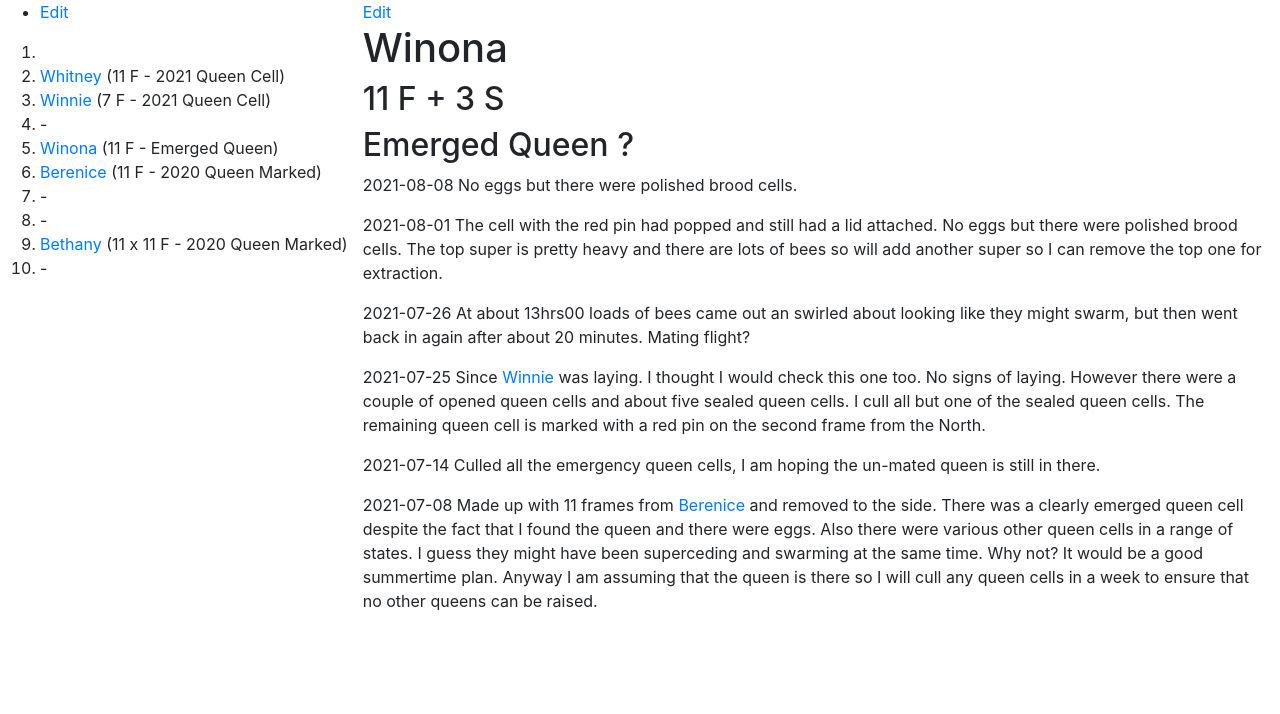
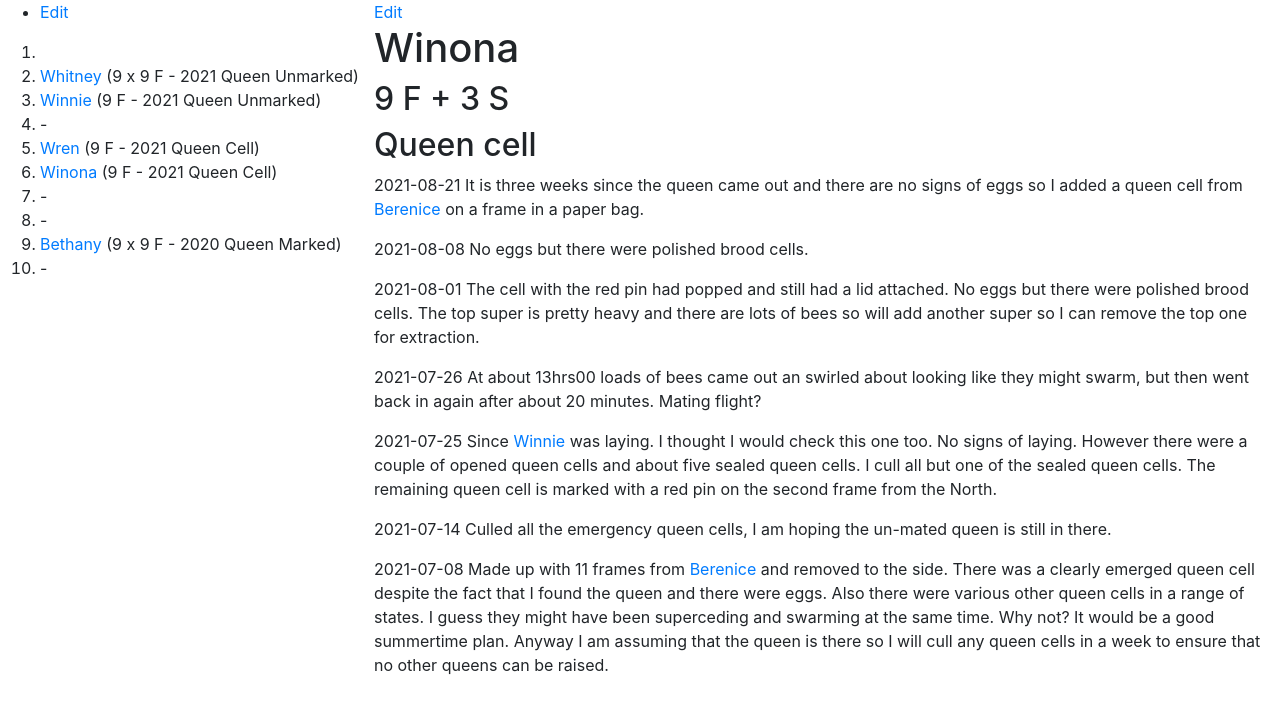
Before and after one commit to joejcollins/rhapsody-angel, a Jekyll site: the page built from queens/2021-winona.md, in a window 1280 px wide. Shown: the top 714 px of the page. Built offline with Jekyll 4.4.1, drawn with Linux system fonts in a browser that asks for light colours; our own code applies the rules of GitHub Pages for plain Markdown files.

Commit message:
Shuffled queen cells

```diff
--- a/_includes/apiary.md
+++ b/_includes/apiary.md
@@ -1,12 +1,12 @@
 * [Edit](https://github.com/joejcollins/rhapsody-angel/edit/master/_includes/apiary.md)
 
 1.
-1. [Whitney]({{ site.baseurl }}/queens/2021-whitney.html) (11 F - 2021 Queen Cell)
-1. [Winnie]({{ site.baseurl }}/queens/2021-winnie.html) (7 F - 2021 Queen Cell)
+1. [Whitney]({{ site.baseurl }}/queens/2021-whitney.html) (9 x 9 F - 2021 Queen Unmarked)
+1. [Winnie]({{ site.baseurl }}/queens/2021-winnie.html) (9 F - 2021 Queen Unmarked)
 1. -
-1. [Winona]({{ site.baseurl }}/queens/2021-winona.html) (11 F - Emerged Queen)
-1. [Berenice]({{ site.baseurl }}/queens/2020-berenice.html) (11 F - 2020 Queen Marked)
+1. [Wren]({{ site.baseurl }}/queens/2021-wren.html) (9 F - 2021 Queen Cell)
+1. [Winona]({{ site.baseurl }}/queens/2021-winona.html) (9 F - 2021 Queen Cell)
 1. -
 1. -
-1. [Bethany]({{ site.baseurl }}/queens/2020-bethany.html) (11 x 11 F - 2020 Queen Marked)
+1. [Bethany]({{ site.baseurl }}/queens/2020-bethany.html) (9 x 9 F - 2020 Queen Marked)
 1. -
--- a/queens/2021-winona.md
+++ b/queens/2021-winona.md
@@ -1,8 +1,10 @@
 # Winona
 
-## 11 F + 3 S
+## 9 F + 3 S
 
-## Emerged Queen ?
+## Queen cell
+
+2021-08-21 It is three weeks since the queen came out and there are no signs of eggs so I added a queen cell from [Berenice]({{ site.baseurl }}/queens/2020-berenice.html) on a frame in a paper bag.
 
 2021-08-08 No eggs but there were polished brood cells.
 
```
Also changed, not shown: queens/2020-berenice.md (+2 -2 lines), queens/2020-bethany.md (+3 -1 lines), queens/2021-whitney.md (+3 -1 lines), queens/2021-winnie.md (+2 -0 lines), queens/2021-wren.md (added, +7 -0 lines).
